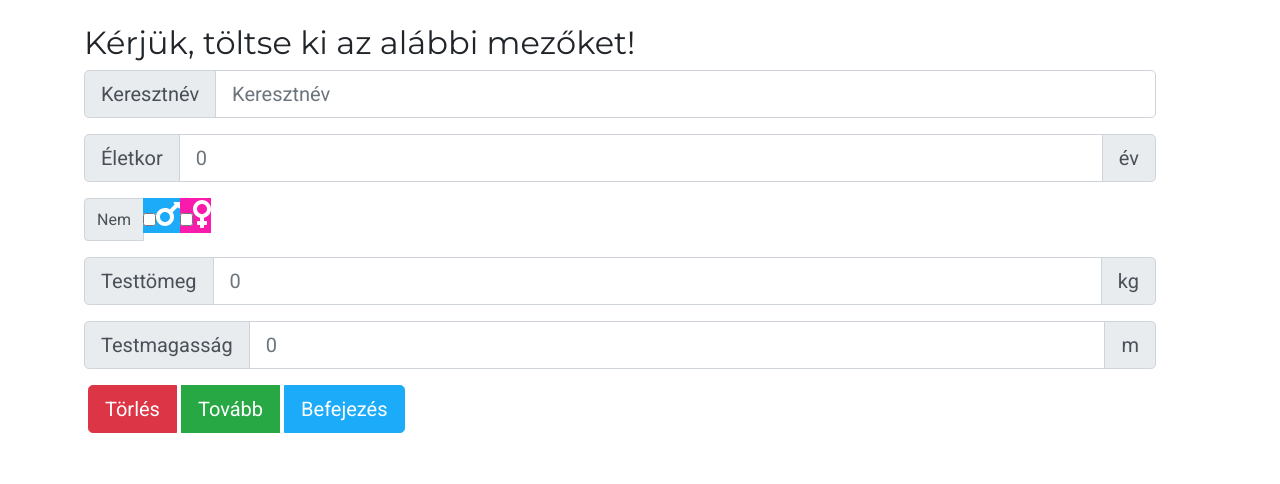
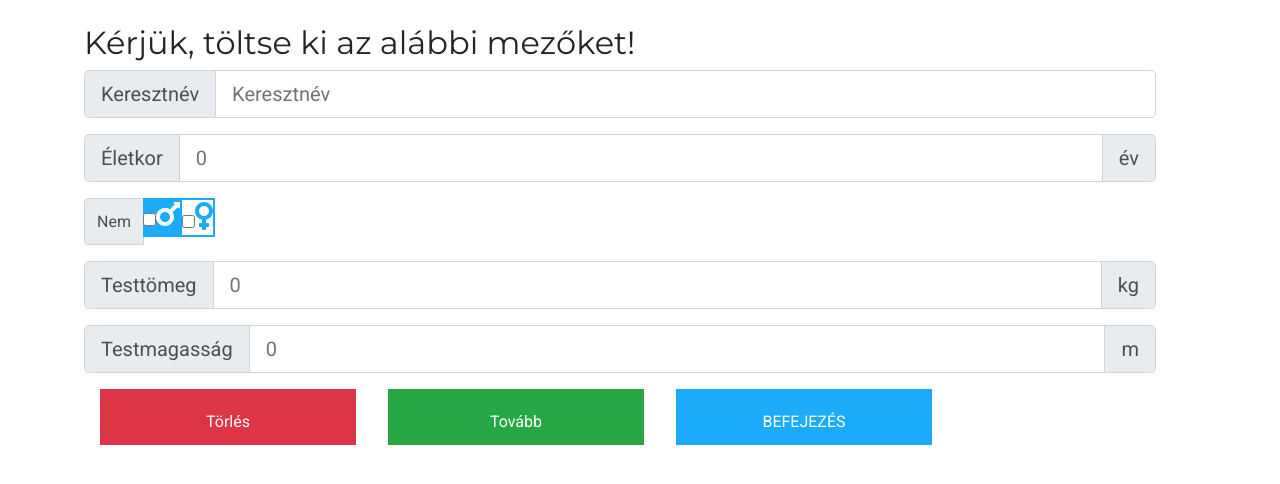
Before and after one commit to mkmDEV/biotech, an Angular app: page / in a window 1280 px wide. Shown: the top 484 px of the page. Built offline with nearby package versions, Linux system fonts and the light colour scheme.

Commit message:
upgrading styling with the documentation

```diff
--- a/src/_globals.scss
+++ b/src/_globals.scss
@@ -8,13 +8,55 @@ $grid-gutter-width: 1.75rem;
 $grid-columns: 10;
 
 .col-xl {
-  max-width: 1100px!important;
+  max-width: 1100px !important;
 }
 
 .text-primary {
   color: $primary;
 }
 
+.btn {
+  border-radius: 0 !important;
+  height: 56px !important;
+  width: 256px !important;
+  padding: 20px 0 16px 0 !important;
+  margin: 0 16px !important;
+  font-size: 16px !important;
+}
+
+.btn-primary {
+  background-color: $primary;
+
+  &:hover {
+    background: darken($primary, 20%) !important;
+  }
+
+  &:active {
+    background: darken($primary, 30%) !important;
+  }
+
+  &:disabled {
+    background: lightgray !important;
+    color: grey !important;
+  }
+}
+
 .btn-secondary {
-  background-color: $secondary;
+  background-color: white !important;
+  color: $primary!important;
+  border: 2px solid $primary !important;
+
+  &:hover {
+    color: darken($primary, 20%) !important;
+    border-color: darken($primary, 20%) !important;
+  }
+  &:active {
+    color: darken($primary, 20%) !important;
+    border-color: darken($primary, 30%) !important;
+  }
+
+  &:disabled {
+    border-color: lightgray !important;
+    color: grey !important;
+  }
 }
--- a/src/app/components/input-form/input-form.component.html
+++ b/src/app/components/input-form/input-form.component.html
@@ -101,10 +101,10 @@
 
         </div>
         <div class="btn-group" role="group">
-          <button (click)="openModal(content)" class="btn btn-lg btn-danger ml-1">Törlés</button>
-          <button (click)="togglePage()" *ngIf="isFirstPage" class="btn btn-lg btn-success ml-1">Tovább</button>
-          <button (click)="togglePage()" *ngIf="!isFirstPage" class="btn btn-lg btn-success ml-1">Vissza</button>
-          <button class="btn btn-lg btn-primary ml-1" (click)="onSubmit(form)">Befejezés</button>
+          <button (click)="openModal(content)" class="btn btn-lg btn-danger">Törlés</button>
+          <button (click)="togglePage()" *ngIf="isFirstPage" class="btn btn-lg btn-success">Tovább</button>
+          <button (click)="togglePage()" *ngIf="!isFirstPage" class="btn btn-lg btn-success">Vissza</button>
+          <button class="btn btn-primary" (click)="onSubmit(form)"> {{ 'Befejezés' | uppercase }}</button>
         </div>
       </form>
       <h3 class="h3" *ngIf="submitted && !reset">
@@ -123,10 +123,10 @@
     <p>A törlés végleges, nem visszavonható!</p>
   </div>
   <div class="modal-footer">
-    <button (click)="onClose()" aria-label="Close" class="btn btn-outline-secondary" type="button">
+    <button (click)="onClose()" aria-label="Close" class="btn" type="button">
       <span aria-hidden="true">Nem</span>
     </button>
-    <button (click)="onReset(form)" aria-label="Close" class="btn btn-outline-primary" type="button">
+    <button (click)="onReset(form)" aria-label="Close" class="btn" type="button">
       <span aria-hidden="true">Igen</span>
     </button>
   </div>
```
